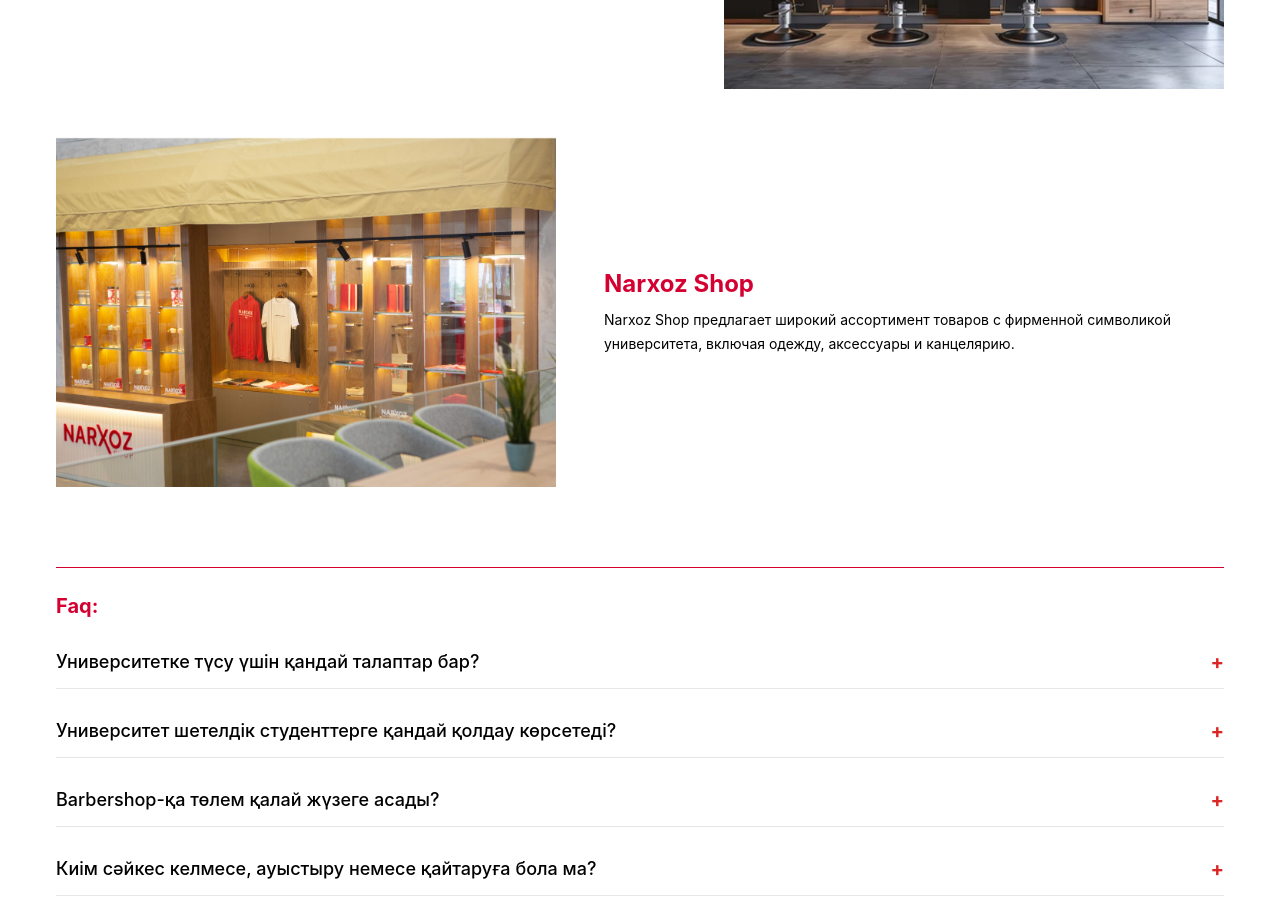
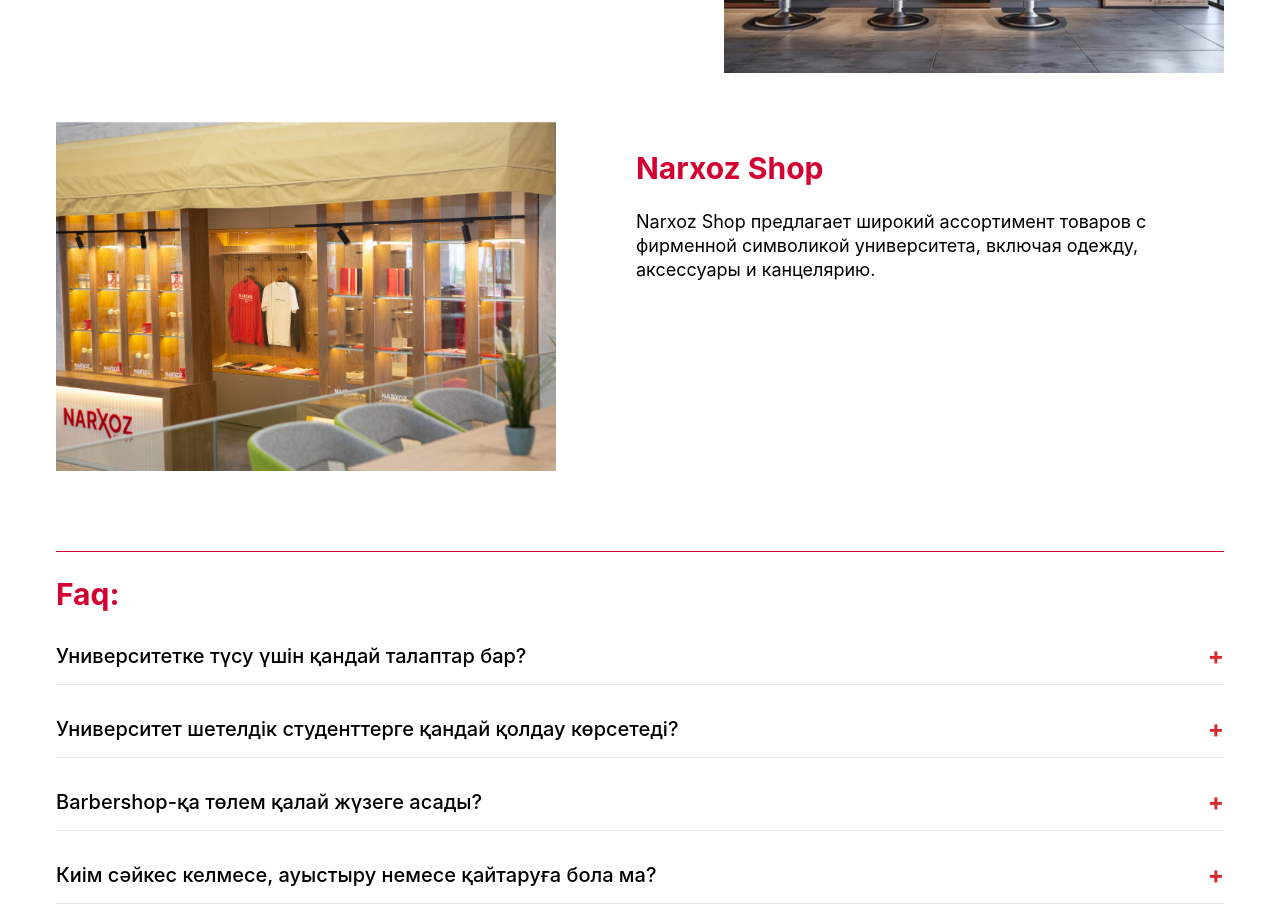
Before and after one commit to Colossus-dev/Narxoz-Student-Life, a React (Create React App) app in the folder front/: page / in a window 1280 px wide. Shown: the part 1460-2384 px from the top of the page. Built offline with nearby package versions, Linux system fonts and the light colour scheme.

Commit message:
updated by Tumar4

```diff
--- a/front/src/pages/HomePage.js
+++ b/front/src/pages/HomePage.js
@@ -77,7 +77,7 @@
             </h1>
 
             {/* Слайдер */}
-            <div className="w-full mb-20">
+            <div className="w-full mb-16">
                 <Slider {...settings}>
                     {slideImages.map((src, index) => (
                         <div key={index} className="w-full h-[550px] flex items-center justify-center">
@@ -90,13 +90,13 @@
             {/* Контент блоки */}
             <div className="flex flex-col gap-12 mb-20">
                 {contentData.map((item, index) => (
-                    <div key={index} className={`flex ${index % 2 === 0 ? 'flex-row' : 'flex-row-reverse'} items-center gap-12`}>
+                    <div key={index} className={`flex ${index % 2 === 0 ? 'flex-row' : 'flex-row-reverse'} items-center gap-20`}>
                         <img src={item.image} alt={`Изображение ${index + 1}`} className="w-[500px] h-[350px] object-cover flex-shrink-0" />
-                        <div className="w-[600px]">
-                            <a href={item.link} className="text-2xl font-bold text-[#D50032] hover:underline block mb-2">
+                        <div className="w-[600px] gap-12 mb-40 ">
+                            <a href={item.link} className="text-3xl font-bold text-[#D50032] hover:underline block mb-6">
                                 {item.title}
                             </a>
-                            <p className="text-sm leading-6 text-left font-montserrat">{item.text}</p>
+                            <p className="text-lg leading-6 text-left font-montserrat">{item.text}</p>
                         </div>
                     </div>
                 ))}
@@ -104,7 +104,7 @@
 
             {/* F.A.Q Section */}
             <div className="border-t border-[#D50032] pt-6">
-                <h2 className="text-xl font-bold text-[#D50032] mb-4">Faq:</h2>
+                <h2 className="text-3xl font-bold text-[#D50032] mb-4">Faq:</h2>
                 <div className="space-y-4">
                     {faqData.map((faq, index) => (
                         <div key={index} className="border-b py-3">
@@ -112,13 +112,12 @@
                                 onClick={() => toggleFAQ(index)}
                                 className="flex justify-between items-center w-full text-left transition-all duration-700 ease-in-out"
                             >
-                                <span className="text-lg font-medium">{faq.question}</span>
-                                <span className="text-red-600 text-xl font-bold">
+                                <span className="text-xl font-medium">{faq.question}</span>
+                                <span className="text-red-600 text-2xl font-bold">
                                     {openIndex === index ? "−" : "+"}
                                 </span>
                             </button>
 
-                            {/* Плавное появление */}
                             <div
                                 className={`overflow-hidden transition-all duration-700 ease-in-out transform ${
                                     openIndex === index ? "max-h-40 opacity-100 scale-y-100" : "max-h-0 opacity-0 scale-y-95"
```
